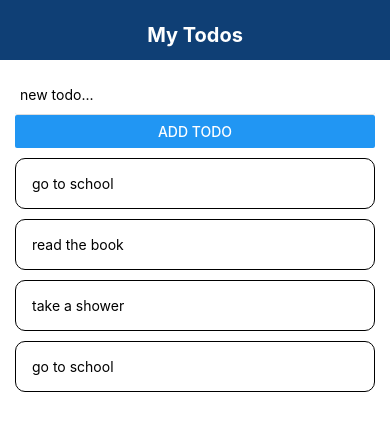
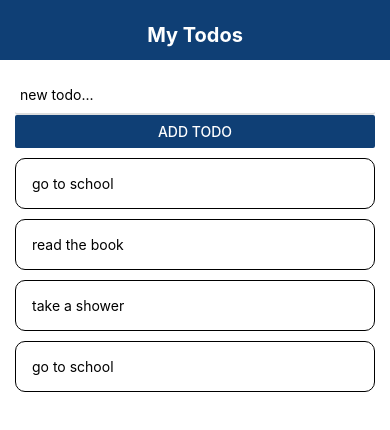
Before and after one commit to Yhuley/react-native-todolist, a React Native app: screen / in a window 390 px wide. Shown: the top 430 px of the page. Built offline with nearby package versions, Linux system fonts and the light colour scheme.

Commit message:
Alert added

```diff
--- a/App.js
+++ b/App.js
@@ -1,5 +1,5 @@
 import React, {useState} from 'react';
-import { StyleSheet, Text, View, FlatList} from 'react-native';
+import { StyleSheet, View, FlatList, Alert} from 'react-native';
 import Header from "./components/Header";
 import ToDoItem from "./components/ToDoItem";
 import CreateTodo from "./components/CreateTodo";
@@ -18,6 +18,8 @@ export default function App() {
     const addTodo = text => {
         if(text.trim().length > 0){
             setTodos(prevTodos => [{key: Date.now().toString(), text: text}, ...prevTodos])
+        } else {
+            Alert.alert('OOPS!', 'the todo can`t be empty', [{text: 'Understood'}])
         }
     }
     return (
--- a/components/CreateTodo.js
+++ b/components/CreateTodo.js
@@ -1,5 +1,5 @@
 import React, {useState} from 'react'
-import { StyleSheet, View, Text, TextInput, Button} from 'react-native'
+import { StyleSheet, View, TextInput, Button} from 'react-native'
 
 const CreateTodo = ({addItem}) => {
     const [input, setInput] = useState('')
@@ -21,13 +21,13 @@ const CreateTodo = ({addItem}) => {
                 placeholder={'new todo...'}
                 onChangeText={changeHandler}
             />
-            <Button title={'add todo'} onPress={() => submitHandler(input)} backgroundColor={'#0F3F75'}/>
+            <Button title={'add todo'} onPress={() => submitHandler(input)} color={'#0F3F75'}/>
         </View>
     )
 }
 const styles = StyleSheet.create({
     input: {
-        borderBottomWidth: 1,
+        borderBottomWidth: 2,
         borderBottomColor: '#ddd',
         height: 40,
         borderRadius: 3,
```
